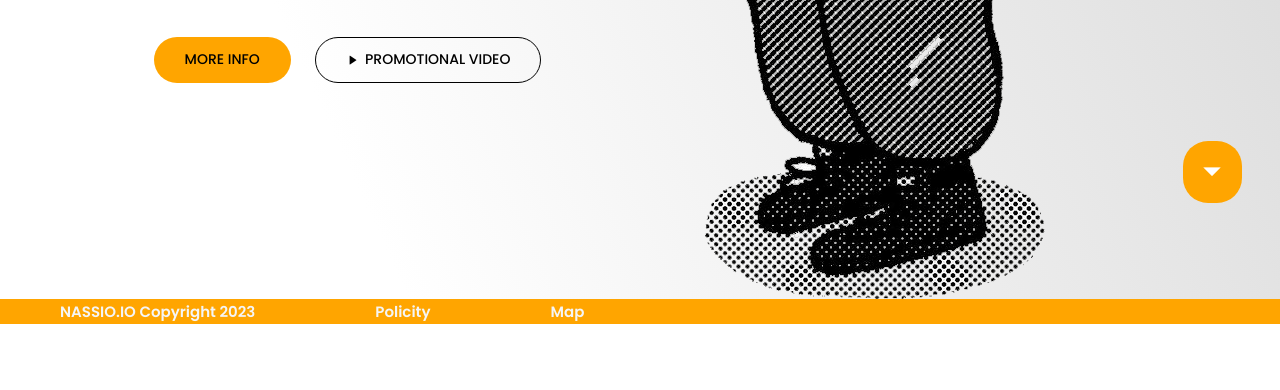
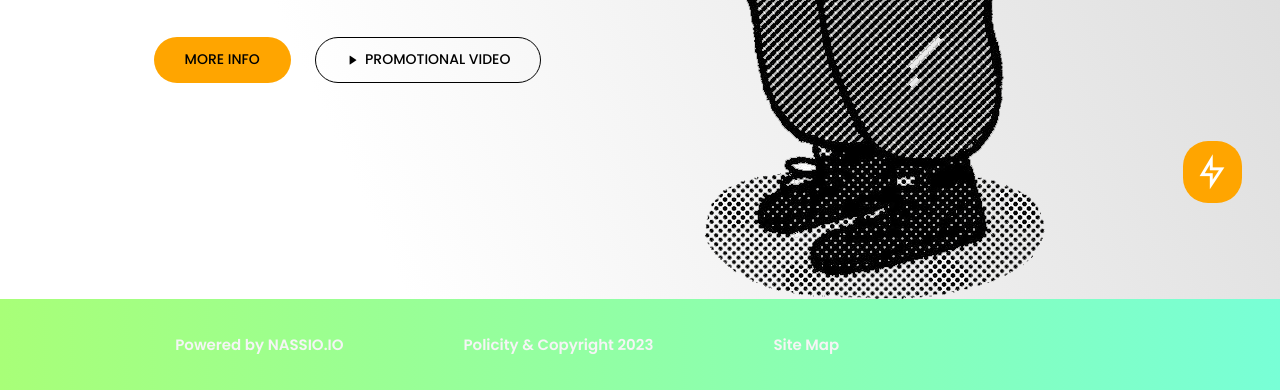
Before and after one commit to byemidev/beklutz.com, a plain HTML site: page public/index.html in a window 1280 px wide. Both pictures are taken after a click on the element 1212 px from the left and 721 px from the top of the page. Shown: the part 549-939 px from the top of the page. Before the commit the page ends 873 px from the top, so only its background shows below. Drawn offline with nearby package versions, Linux system fonts and the light colour scheme.

Commit message:
changing bg color footer and addin hover to 'a' items and some little changes

```diff
--- a/public/index.html
+++ b/public/index.html
@@ -55,15 +55,15 @@
 
     <div class="scroll-down">
       <a href="#">
-        <i class="ri-arrow-down-s-fill"></i>
+        <i class="ri-flashlight-line"></i>
       </a>
     </div>
 
     <footer>
         <ul class="footer-navlist">
-          <li><a href="#">NASSIO.IO Copyright 2023</a></li>
-          <li><a href="#">Policity</a></li>
-          <li><a href="#">Map</a></li>
+          <li><a href="#">Powered by NASSIO.IO</a></li>
+          <li><a href="#">Policity & Copyright 2023</a></li>
+          <li><a href="#">Site Map</a></li>
         </ul>
     </footer>
     <!--scroll reveal effect-->
--- a/src/css/styles.css
+++ b/src/css/styles.css
@@ -174,10 +174,14 @@ transform: translateY(-8px);
 footer{
   display: none;
   position: initial;
-  background: orange;
   right: 0;
   bottom: 0;
   z-index: 10002;
+  width: 100%;
+  align-items: center;
+  justify-content: space-between;
+  padding: 33px 9%;
+  background: linear-gradient(to right, #a8ff78, #78ffd6);;
 }
 
 .footer-navlist{
@@ -191,6 +195,11 @@ footer{
   font-weight: 600;
   border-bottom: 2px solid transparent;
   transition: all .55s ease;
+}
+
+.footer-navlist a:hover{
+ font-size: 18px;
+ color: black;
 }
 
 .footer-navlist.open{
```
